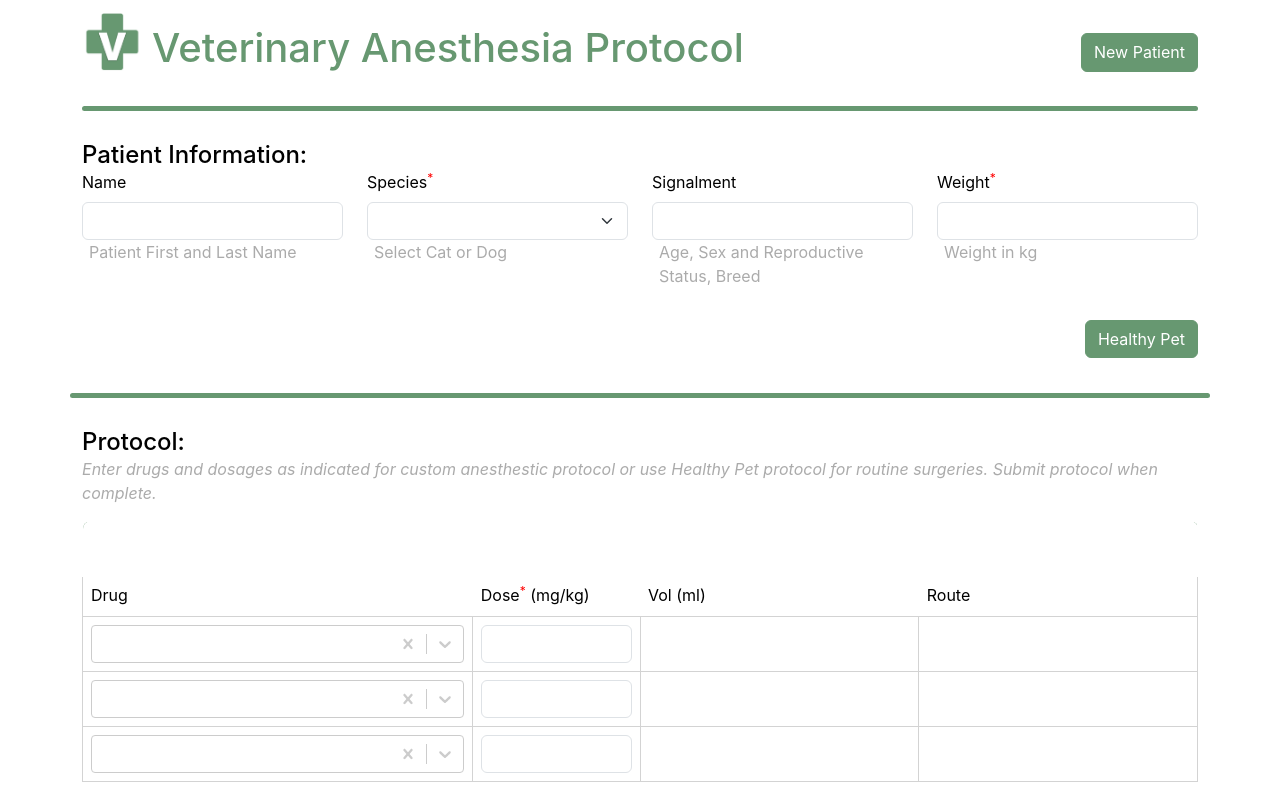
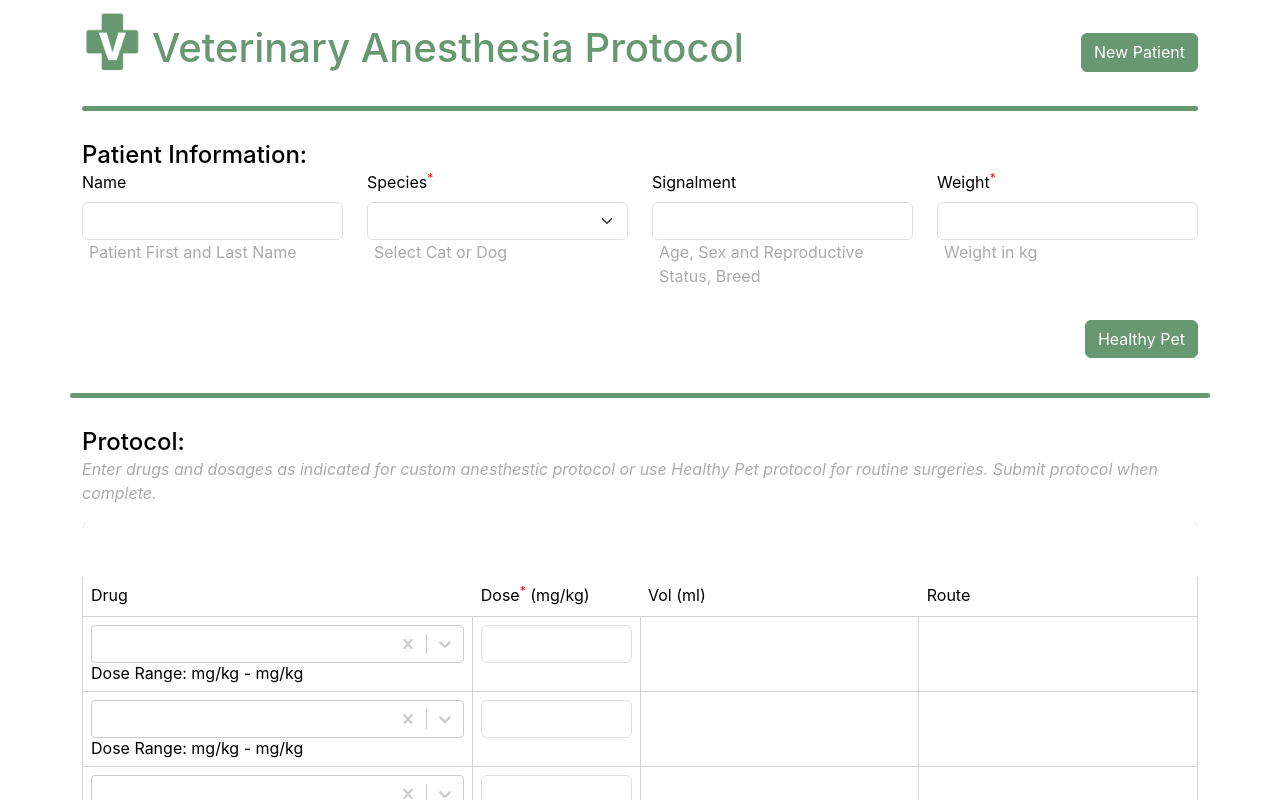
Before and after one commit to 1lynnj/vet-anes-front-end, a React (Create React App) app: page / in a window 1280 px wide. Both pictures are taken after a click on the button "OK". Shown: the top 800 px of the page. Built offline with nearby package versions, Linux system fonts and the light colour scheme; no server answers.

Commit message:
WIP: Adding dose ranges

```diff
--- a/src/App.js
+++ b/src/App.js
@@ -112,6 +112,10 @@ function App() {
             value: drug.id,
             label: drug.name,
             rxcui_code: drug.rxcui_code,
+            cat_low_dose: drug.cat_low_dose,
+            cat_high_dose: drug.cat_high_dose,
+            dog_low_dose: drug.dog_low_dose,
+            dog_high_dose: drug.dog_high_dose,
           };
         });
         setDrugOptions(updatedDrugOptions);
@@ -140,6 +144,7 @@ function App() {
     }
   };
 
+  // TODO: Add species to trigger dose range warning
   //Drug calculations for user required protocol
   const loadCalculations = () => {
     const params = [];
@@ -287,6 +292,7 @@ function App() {
           populateHealthyPet={populateHealthyPet}
         ></PatientInfoForm>
         <NewProtocolForm
+          patientInfo={patientInfo}
           drugOptions={drugOptions}
           protocolDrugList={protocolDrugList}
           updateDrugList={updateDrugList}
--- a/src/components/NewDrugInput.js
+++ b/src/components/NewDrugInput.js
@@ -3,9 +3,12 @@ import { useEffect, useState } from "react";
 import Select from "react-select";
 
 const NewDrugInput = (props) => {
+  const species = props.patientInfo.species;
   let drugData = props.drugData;
   const emptyDrug = { value: null, label: "" };
   const [selectedDrug, setSelectedDrug] = useState(emptyDrug);
+  const [lowDose, setLowDose] = useState(null);
+  const [highDose, setHighDose] = useState(null);
 
   const autoPopulateDrug = () => {
     if (props.drugData.drugId) {
@@ -28,10 +31,21 @@ const NewDrugInput = (props) => {
   // TODO: Add dose ranges to drug table to alert user when out of range
   const onDrugChange = (drug) => {
     setSelectedDrug(drug);
+
+    if (species === "Cat") {
+      setLowDose(drug.cat_low_dose);
+      setHighDose(drug.cat_high_dose);
+    } else {
+      setLowDose(drug.dog_low_dose);
+      setHighDose(drug.dog_high_dose);
+    }
+    // console.log(`after: ${lowDose}`);
     let updatedDrugData = {
       ...props.drugData,
       drugId: drug.value,
       rxcui_code: drug.rxcui_code,
+      lowDose: drug.cat_low_dose,
+      highDose: highDose,
     };
     props.updateDrugList(updatedDrugData);
   };
@@ -57,6 +71,7 @@ const NewDrugInput = (props) => {
           }
           isClearable
         />
+        Dose Range:{lowDose} mg/kg - {highDose} mg/kg
       </td>
       <td>
         <input
--- a/src/components/NewProtocolForm.js
+++ b/src/components/NewProtocolForm.js
@@ -38,18 +38,21 @@ const NewProtocolForm = (props) => {
               <th style={{ width: "25%" }}>Route</th>
             </tr>
             <NewDrugInput
+              patientInfo={props.patientInfo}
               drugData={props.protocolDrugList[0]}
               updateDrugList={props.updateDrugList}
               drugOptions={props.drugOptions}
               updateInteractionsDrugList={props.updateInteractionsDrugList}
             ></NewDrugInput>
             <NewDrugInput
+              patientInfo={props.patientInfo}
               drugData={props.protocolDrugList[1]}
               updateDrugList={props.updateDrugList}
               drugOptions={props.drugOptions}
               updateInteractionsDrugList={props.updateInteractionsDrugList}
             ></NewDrugInput>
             <NewDrugInput
+              patientInfo={props.patientInfo}
               drugData={props.protocolDrugList[2]}
               updateDrugList={props.updateDrugList}
               drugOptions={props.drugOptions}
@@ -72,18 +75,21 @@ const NewProtocolForm = (props) => {
               <th>Route</th>
             </tr>
             <NewDrugInput
+              patientInfo={props.patientInfo}
               drugData={props.protocolDrugList[3]}
               updateDrugList={props.updateDrugList}
               drugOptions={props.drugOptions}
               updateInteractionsDrugList={props.updateInteractionsDrugList}
             ></NewDrugInput>
             <NewDrugInput
+              patientInfo={props.patientInfo}
               drugData={props.protocolDrugList[4]}
               updateDrugList={props.updateDrugList}
               drugOptions={props.drugOptions}
               updateInteractionsDrugList={props.updateInteractionsDrugList}
             ></NewDrugInput>
             <NewDrugInput
+              patientInfo={props.patientInfo}
               drugData={props.protocolDrugList[5]}
               updateDrugList={props.updateDrugList}
               drugOptions={props.drugOptions}
@@ -107,24 +113,28 @@ const NewProtocolForm = (props) => {
               <th>Route</th>
             </tr>
             <NewDrugInput
+              patientInfo={props.patientInfo}
               drugData={props.protocolDrugList[6]}
               updateDrugList={props.updateDrugList}
               drugOptions={props.drugOptions}
               updateInteractionsDrugList={props.updateInteractionsDrugList}
             ></NewDrugInput>
             <NewDrugInput
+              patientInfo={props.patientInfo}
               drugData={props.protocolDrugList[7]}
               updateDrugList={props.updateDrugList}
               drugOptions={props.drugOptions}
               updateInteractionsDrugList={props.updateInteractionsDrugList}
             ></NewDrugInput>
             <NewDrugInput
+              patientInfo={props.patientInfo}
               drugData={props.protocolDrugList[8]}
               updateDrugList={props.updateDrugList}
               drugOptions={props.drugOptions}
               updateInteractionsDrugList={props.updateInteractionsDrugList}
             ></NewDrugInput>
             <NewDrugInput
+              patientInfo={props.patientInfo}
               drugData={props.protocolDrugList[9]}
               updateDrugList={props.updateDrugList}
               drugOptions={props.drugOptions}
```
